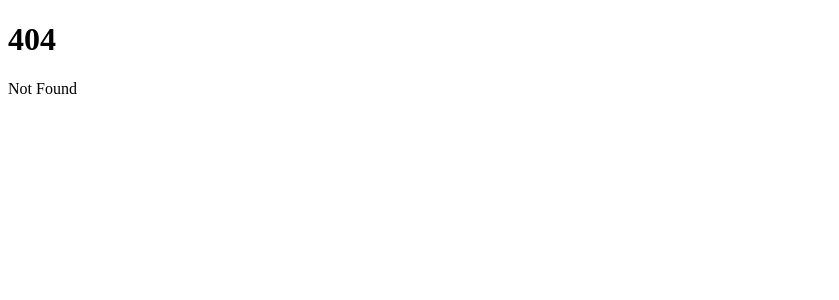
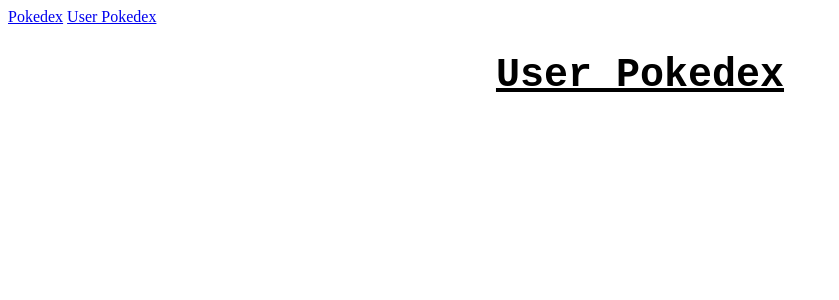
Before and after one commit to WikiUwU/pokedex, a SvelteKit app: page /userPokedex in a window 1280 px wide. Before the commit this address had no page. Shown: the top 300 px of the page, without its empty margins (0-839 px from the left). Built offline with nearby package versions, Linux system fonts and the light colour scheme; no server answers; the database is empty.

Commit message:
add API endpoint / route to communicate with MySQL database as well as functions to get and post data to it

```diff
--- a/package.json
+++ b/package.json
@@ -20,5 +20,8 @@
 		"svelte": "^3.54.0",
 		"vite": "^4.0.0"
 	},
-	"type": "module"
+	"type": "module",
+	"dependencies": {
+		"mysql2": "^3.2.0"
+	}
 }
--- a/src/routes/+page.svelte
+++ b/src/routes/+page.svelte
@@ -8,7 +8,7 @@
  -->
 
 <script>
-	import { validate_each_argument } from "svelte/internal";
+    import { onMount } from 'svelte';
     import PokedexEntryList from "./pokedexEntryList.svelte";
     import PokemonSearch from "./pokemonSearch.svelte";
 
--- /dev/null
+++ b/src/routes/api/mysql-conn/+server.js
@@ -0,0 +1,61 @@
+/** @type {import('./$types').RequestHandler} */
+import { json } from '@sveltejs/kit';
+import mysql from 'mysql2/promise';
+
+const connection = mysql.createConnection({
+    host: '127.0.0.1',
+    user: 'root',
+    password: '',
+    database: 'pokedex'
+});
+
+console.log('...creating a connection to mySQL...');
+
+
+export async function GET( { url } ) {
+    // const response = await fetch(url.searchParams.get('conn'));
+    // const data = await response.json();
+
+    // return json(data.slice(0, 100))
+
+    const results = await (await connection).execute(url.searchParams.get('query'));
+
+    console.log(results)
+    return json(results);
+}
+
+
+export async function POST( { request } ) {
+
+    const { query, pokedex_id } = await request.json();
+
+    let doesExist = await (await connection).execute(`SELECT EXISTS(SELECT * FROM test WHERE pokedex_id ='${pokedex_id}')`);
+    doesExist = doesExist[0][0][`EXISTS(SELECT * FROM test WHERE pokedex_id ='${pokedex_id}')`]
+
+    if (doesExist) {
+        console.log('it exists');
+        return json('This pokemon is already part of your pokedex')
+    }else {
+        console.log('such an entry does not exist in the table row,  adding new entry')
+        const res = await (await connection).execute(`${query} ('${pokedex_id}')`);
+        return json(res)
+    }
+
+}
+
+// export async function GET() {
+//     let connection = await mysqlconnectionFn();
+
+//     let results = await connection.query('')
+//         .then(rows => {
+//             console.log(rows);
+//             return rows;
+//         });
+
+
+//     console.log(results);
+
+//     return {
+//         body: results
+//     }
+// }
--- /dev/null
+++ b/src/routes/userPokedex/+page.svelte
@@ -0,0 +1,117 @@
+<!--
+    Aufgaben:
+    -Individuelle Pokemonsuche im Pokedex -> zwei Radio-Buttons zur Auswahl
+
+    -Zwei Ansichten: -ein allgemeiner allwissender Pokedex
+                     - ein eigener Pokedex, wo man die einem selber bekannten Pokemons eintragen kann
+                            -> die Einträge (oder zumindest die PokemonID der jeweils bekannten Pokemons) irgendwie Sessionübergreifend speichern
+                                    -> localStorage ODER ein Backend 'aufsetzen' und darüber auf eine Datenbank (MySQL/SQLite/MongoDB) zugreifen und dort speichern -> nach Node Paackages schauen,
+                                    womit ich fast kein richtiges backend brauche ...oder Laravel als backend aufsetzen
+
+
+
+ -->
+
+<script>
+    async function getUserPokedexData() {
+        const res = await fetch('/api/mysql-conn?query=SELECT * from `test`');
+        const data = await res.json();
+        promise = data[0];
+    }
+
+    async function addNewPokemonToPokedex(pokedex_id) {
+
+        if (isNaN(pokedex_id)) {
+            return "The pokemon you want to add doesn't exist"
+        }
+
+        const query = `INSERT INTO \`test\` (\`pokedex_id\`) VALUES`;
+
+        const res = await fetch('/api/mysql-conn', {
+            method: 'POST',
+            body: JSON.stringify({ query, pokedex_id }),
+            headers: {
+                'content-type': 'application/json'
+            }
+        });
+
+        const data = await res.json();
+        return data
+    }
+
+
+
+    async function addPokemon(nameORid) {
+
+        if (Number(nameORid) < 1 || isNaN(Number(nameORid))) {
+            console.log("Please enter a valid pokemon name or it's ID");
+            return
+        }
+
+        const res = await fetch(`https://pokeapi.co/api/v2/pokemon/${nameORid}`, {method: "GET"});
+
+        if (!res.ok) {
+            console.log("Please enter a valid pokemon name or it's ID");
+            return
+        }
+
+        const pokedexData = await res.json();
+
+        return addNewPokemonToPokedex(pokedexData.id);
+    }
+
+
+    let promise = getUserPokedexData();
+</script>
+
+
+
+<style>
+    .wrapper{
+        display: flex;
+        align-items: center;
+        justify-content: center;
+        flex-direction: column;
+        font-family: monospace;
+        overflow: hidden;
+    }
+
+    h1 {
+        font-size: 2.5rem;
+        text-decoration: underline;
+    }
+
+    /* .add-new-pokemon {
+        display: flex;
+        flex-direction: column;
+    }
+
+    .add-new-pokemon * {
+        margin-bottom: 1rem;
+    } */
+
+</style>
+
+
+<nav>
+    <a href="/">Pokedex</a>
+    <a href="/userPokedex">User Pokedex</a>
+</nav>
+
+<div class="wrapper">
+
+    <h1>User Pokedex</h1>
+
+    <!-- <div class="add-new-pokemon">
+        <label for="addPokemonInput">Enter the pokemon's name or id you wish to add to your pokedex:</label>
+        <input type="text" name="addPokemonInput" id="addPokemonInput" bind:value={input}>
+
+        <button on:click={addPokemon(input)}>Add new pokemon to your pokedex</button>
+    </div> -->
+
+    {#await promise}
+        <p>...waiting</p>
+    {:then  res}
+        {console.log(res)}
+    {/await}
+</div>
```
Also changed, not shown: 1 other file (tests, documents, lock files or other folders).
